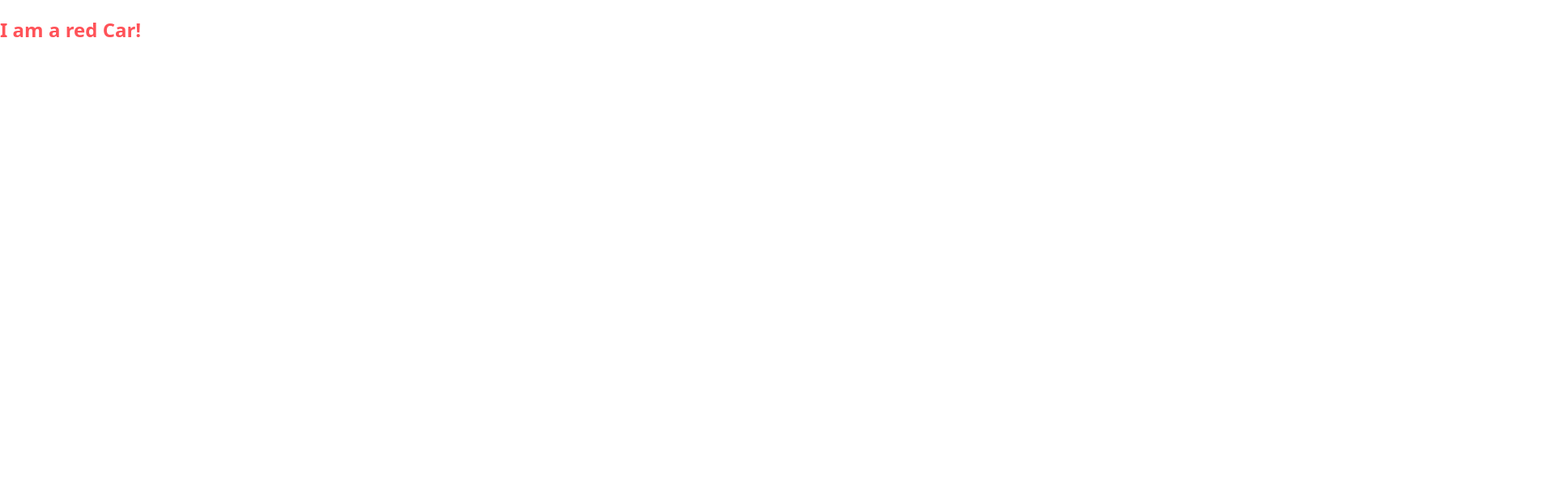
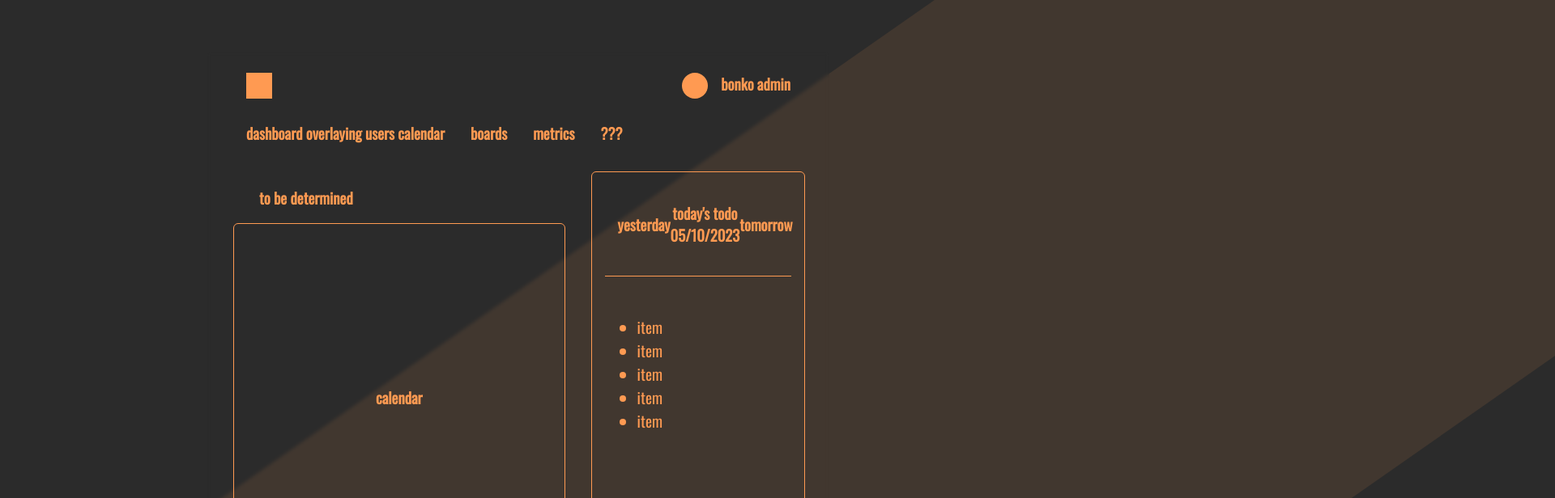
Before and after one commit to RoyStorey/task-tracker, a React (Create React App) app: page / in a window 1280 px wide. Shown: the top 616 px of the page at 81% size, 1920 px wide, since content can reach past the window. Built offline with nearby package versions, Linux system fonts and the light colour scheme.

Commit message:
home-styled

```diff
--- a/public/index.html
+++ b/public/index.html
@@ -1,15 +1,14 @@
 <!DOCTYPE html>
 <html lang="en">
+
 <head>
   <meta charset="utf-8" />
   <link rel="icon" href="%PUBLIC_URL%/favicon.ico" />
   <meta name="viewport" content="width=device-width, initial-scale=1" />
   <meta name="theme-color" content="#000000" />
-    <meta
-      name="description"
-      content="Web site created using create-react-app"
-    />
+  <meta name="description" content="Web site created using create-react-app" />
   <link rel="apple-touch-icon" href="%PUBLIC_URL%/logo192.png" />
+  <link rel="stylesheet" type="text/css" href="//fonts.googleapis.com/css?family=Oswald" />
   <!--
       manifest.json provides metadata used when your web app is installed on a
       user's mobile device or desktop. See https://developers.google.com/web/fundamentals/web-app-manifest/
@@ -24,8 +23,9 @@
       work correctly both with client-side routing and a non-root public URL.
       Learn how to configure a non-root public URL by running `npm run build`.
     -->
-    <title>React App</title>
+  <title>task-tracker</title>
 </head>
+
 <body>
   <noscript>You need to enable JavaScript to run this app.</noscript>
   <div id="root"></div>
@@ -40,4 +40,5 @@
       To create a production bundle, use `npm run build` or `yarn build`.
     -->
 </body>
+
 </html>
--- a/src/components/home.js
+++ b/src/components/home.js
@@ -1,4 +1,5 @@
 import React from "react";
+import "../css/home.css"
 
 class Home extends React.Component {
   constructor() {
@@ -6,7 +7,67 @@ class Home extends React.Component {
     this.state = { color: "red" };
   }
   render() {
-    return <h2>I am a {this.state.color} Car!</h2>;
+    return (
+      <div className="home-page-container">
+        <div className="background-style-div"></div>
+        <div className="home-body-container">
+          <div className="home-content-container">
+            <div className="header-container home-account-menu-header">
+              <div id="hamburger-icon"></div>
+              <div className="home-account-container">
+                <div className="home-account-icon-container"></div>
+                <div className="home-account-name-container">
+                  <h3>bonko admin</h3>
+                </div>
+              </div>
+            </div>
+            <div className="header-container">
+              <div className="home-menu-options-container">
+                <h3>Dashboard Overlaying Users Calendar</h3>
+                <h3>Boards</h3>
+                <h3>Metrics</h3>
+                <h3>???</h3>
+              </div>
+            </div>
+            <div className="home-panel-container">
+              <div className="home-panel">
+                <div className="header-container">
+                  <h3>to be determined</h3>
+                </div>
+                <div className="home-calendar-container">
+                  <div className="home-calendar">
+                    <h3>calendar</h3>
+                  </div>
+                </div>
+              </div>
+              <div className="home-panel">
+                <div className="home-to-do-container">
+                  <div className="home-to-do-header">
+                    <h3>yesterday</h3>
+                    <div className="home-to-do-header-text-container">
+                      <h3>Today's todo</h3>
+                      <h3>05/10/2023</h3>
+                    </div>
+                    <h3>tomorrow</h3>
+                  </div>
+                  <div className="home-to-do-body">
+                    <div className="home-to-do-list-container">
+                      <ul>
+                        <li>item</li>
+                        <li>item</li>
+                        <li>item</li>
+                        <li>item</li>
+                        <li>item</li>
+                      </ul>
+                    </div>
+                  </div>
+                </div>
+              </div>
+            </div>
+          </div>
+        </div>
+      </div>
+    )
   }
 }
 
--- a/src/components/login.js
+++ b/src/components/login.js
@@ -2,6 +2,7 @@ import React from "react";
 import "../css/style.css";
 import "../css/login.css";
 import BonkoImage from "../media/bonko.png";
+import Footer from "../functional-components/footer";
 
 class Login extends React.Component {
   constructor() {
@@ -10,16 +11,17 @@ class Login extends React.Component {
   }
   render() {
     return (
-      <div className="page-container">
+      <div className="login-page-container">
         <div className="background-style-div"></div>
-        <div className="body-container">
-          <div className="content-container">
-            <div className="bonko-logo-container">
-              <div className="bonko-logo">
+        <div className="login-body-container">
+          <div className="login-content-container">
+            <div className="login-bonko-logo-container">
+              <div className="login-bonko-logo">
                 <img src={BonkoImage}></img>
               </div>
-              <div className="bonko-menu-container">
-                <h1>bonko</h1>
+              <div className="login-bonko-menu-container">
+                <h1 className="login-bonko-text">bonko</h1>
+                <h5 className="login-bonko-text">task-tracker</h5>
                 <br></br>
                 <h3>login</h3>
                 <h3>create account</h3>
@@ -27,6 +29,7 @@ class Login extends React.Component {
             </div>
           </div>
         </div>
+        <Footer />
       </div>
     );
   }
--- /dev/null
+++ b/src/css/footer.css
@@ -0,0 +1,7 @@
+.footer-container {
+  height: 2rem;
+  width: 100%;
+  position: absolute;
+  bottom: 0px;
+  border-top: 1px rgba(255, 138, 138, 0.15) solid;
+}
--- /dev/null
+++ b/src/css/home.css
@@ -0,0 +1,160 @@
+.home-body-container {
+  position: relative;
+  padding: 4rem 16rem;
+  box-sizing: border-box;
+  min-height: 100vh;
+  width: 100%;
+  z-index: 3;
+  display: flex;
+}
+
+.home-content-container {
+  /* border: var(--border); */
+  display: flex;
+  flex: 1;
+  flex-direction: column;
+  padding: 1rem;
+  backdrop-filter: blur(2px);
+}
+
+.home-account-menu-header {
+  display: flex;
+  align-items: center;
+  justify-content: space-between;
+}
+
+.home-account-container {
+  display: flex;
+  flex-direction: row;
+  gap: 1rem;
+  /* background-color: var(--bonko-primary) */
+}
+
+.home-account-icon-container {
+  height: 2rem;
+  width: 2rem;
+  background-color: var(--bonko-primary);
+  border-radius: 100%;
+}
+
+.home-account-name-container {
+  height: 2rem;
+  min-width: 2rem;
+  /* background-color: var(--bonko-primary) */
+}
+
+.home-account-name-container h3 {
+  margin: 0px;
+  text-transform: lowercase;
+}
+
+.home-menu-options-container {
+  display: flex;
+  flex-direction: row;
+  gap: 2rem;
+}
+
+.home-panel-container {
+  width: 100%;
+  height: 100%;
+  display: flex;
+  flex-direction: row;
+  /* border: var(--border); */
+  box-sizing: border-box;
+
+}
+
+.home-panel {
+  display: flex;
+  flex-direction: column;
+  width: 60%;
+  height: 100%;
+  /* border: var(--border); */
+  padding: 1rem;
+  box-sizing: border-box;
+}
+
+.home-panel:last-of-type {
+  width: 40%;
+  /* border: var(--border); */
+}
+
+.home-calendar-container {
+  display: flex;
+  flex: 1;
+  width: 100%;
+  /* border: var(--border); */
+  box-sizing: border-box;
+  /* padding: 1rem; */
+}
+
+.home-calendar {
+  height: 100%;
+  width: 100%;
+  border: var(--border);
+  border-radius: 6px;
+  display: flex;
+  justify-content: center;
+  align-items: center;
+}
+
+.home-to-do-container {
+  width: 100%;
+  height: 100%;
+  border: var(--border);
+  border-radius: 6px;
+  display: flex;
+  flex-direction: column;
+}
+
+.home-to-do-header {
+  width: 100%;
+  height: 8rem;
+  box-sizing: border-box;
+  /* border: var(--border); */
+  padding: 0rem 2rem;
+  display: flex;
+  justify-content: space-between;
+  align-items: center;
+}
+
+.home-to-do-header-text-container {
+  display: flex;
+  /* align-items: center; */
+  flex-direction: column;
+  align-items: center;
+  justify-content: center;
+}
+
+.home-to-do-header-text-container h3 {
+  margin: 0px;
+}
+
+.home-to-do-body {
+  width: 100%;
+  display: flex;
+  flex: 1;
+  box-sizing: border-box;
+  /* border: var(--border); */
+  padding: 0rem 1rem;
+}
+
+.home-to-do-list-container {
+  /* border: var(--border); */
+  width: 100%;
+  border-top: var(--border);
+  padding: 2rem 0rem;
+}
+
+.home-to-do-list-container ul li {
+  font-size: 1.2rem;
+}
+
+
+
+
+#hamburger-icon {
+  width: 2rem;
+  height: 2rem;
+  background: var(--bonko-primary);
+}
--- a/src/css/login.css
+++ b/src/css/login.css
@@ -1,18 +1,18 @@
-.body-container {
+.login-body-container {
   position: relative;
-  padding: 4rem 8rem;
+  padding: 4rem 16rem;
   box-sizing: border-box;
   min-height: calc(100vh - 8rem);
   width: 100%;
   z-index: 3;
 }
-.content-container {
-  /* background-color: red; */
+
+.login-content-container {
   display: flex;
   flex: 1;
 }
-.bonko-logo-container {
-  /* background-color: rgb(49, 0, 25); */
+
+.login-bonko-logo-container {
   width: 100%;
   height: calc(100vh - 8rem);
   position: relative;
@@ -20,50 +20,43 @@
   justify-content: space-between;
   align-items: center;
 }
-.bonko-logo {
-  /* background-color: red; */
-}
-.bonko-logo img {
+
+.login-bonko-logo {}
+
+.login-bonko-logo img {
   object-fit: contain;
   width: 100%;
   height: 30vh;
   animation: bonko-float 3s infinite ease-in-out;
+  filter: hue-rotate(var(--primary-hue-rotate))
 }
 
-.bonko-menu-container {
+.login-bonko-menu-container {
   min-width: 10%;
   min-height: 10vh;
   text-align: right;
 }
-.bonko-menu-container h1 {
+
+.login-bonko-menu-container h1 {
   font-size: 3rem;
+  color: var(--bonko-primary-dark)
 }
-.bonko-menu-container h1:hover,
+
+.login-bonko-menu-container h1:hover,
 h3:hover {
   cursor: pointer;
-  color: white;
-}
-.background-style-div {
-  position: absolute;
-  opacity: 0.1;
-  background-color: red;
-  z-index: 2;
-  height: 100vh;
-  width: 200%;
-  rotate: 145deg;
+  color: var(--bonko-primary);
+  margin-right: .5rem;
+  transition-duration: .5s;
+  text-shadow: .5rem 1px rgba(0, 0, 0, 0.05);
+  color: var(--bonko-primary-dark);
 }
 
-@keyframes bonko-float {
-  0% {
-    margin-top: 1rem;
-    margin-left: 0.5rem;
-  }
-  50% {
-    margin-top: 0rem;
-    margin-left: 0rem;
-  }
-  100% {
-    margin-top: 1rem;
-    margin-left: 0.5rem;
-  }
+.login-bonko-menu-container h1:not(:hover),
+h3:not(:hover) {
+  transition-duration: .5s;
 }
+
+.login-bonko-text {
+  margin: 0px
+}
--- a/src/css/style.css
+++ b/src/css/style.css
@@ -1,13 +1,60 @@
 :root {
-  --bonko-background: #ffffff;
-  --bonko-text: #ff5258;
+  --bonko-background: rgb(43, 43, 43);
+
+  --primary-hue-rotate: 25deg;
+  --bonko-primary-key: var(--primary-hue-rotate), 100%;
+
+
+  --bonko-primary: hsl(var(--bonko-primary-key), 66%);
+  --bonko-primary-dark: hsl(var(--bonko-primary-key), 55%);
+  --bonko-primary-darker: hsl(var(--bonko-primary-key), 44%);
+  --bonko-text: hsl(var(--bonko-primary-key), 66%);
+
+  --border: 1px var(--bonko-primary) solid;
 }
 
 body {
-  background-color: var(--bonko-background);
+  background: var(--bonko-background);
   margin: 0px;
-  font-family: system-ui, -apple-system, BlinkMacSystemFont, "Segoe UI", Roboto,
-    Oxygen, Ubuntu, Cantarell, "Open Sans", "Helvetica Neue", sans-serif;
+  font-family: Oswald;
+  text-transform: lowercase;
   color: var(--bonko-text);
   overflow: hidden;
 }
+
+.header-container {
+  /* border: var(--border); */
+  position: relative;
+  height: 4rem;
+  width: 100%;
+  padding: 0rem 2rem;
+  box-sizing: border-box;
+}
+
+.background-style-div {
+  position: absolute;
+  opacity: 0.1;
+  background-color: var(--bonko-primary);
+  z-index: 2;
+  height: 100vh;
+  width: 200%;
+  rotate: 145deg;
+}
+
+
+@keyframes bonko-float {
+  0% {
+    margin-top: 1rem;
+    margin-left: 0.5rem;
+  }
+
+  50% {
+    margin-top: 0rem;
+    margin-left: 0rem;
+  }
+
+  100% {
+    margin-top: 1rem;
+    margin-left: 0.5rem;
+  }
+}
--- /dev/null
+++ b/src/functional-components/footer.js
@@ -0,0 +1,10 @@
+import React from "react";
+import "../css/footer.css"
+
+function Footer() {
+  return (<div className="footer-container">
+    <h1>AH!</h1>
+  </div>)
+}
+
+export default Footer
```
Also changed, not shown: 2 other files (tests, documents, lock files or other folders). Lines whose indentation alone changed are shown as unchanged.
